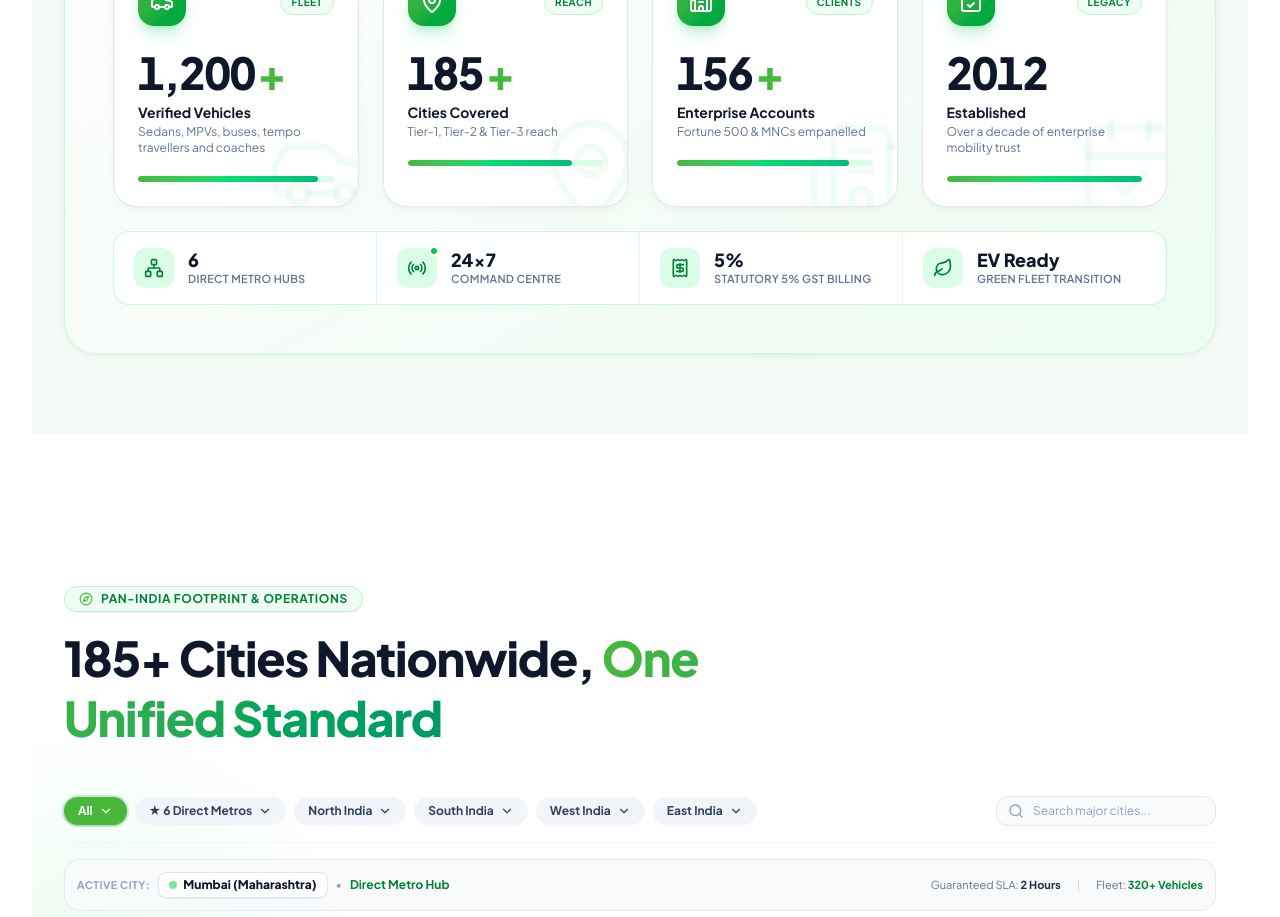
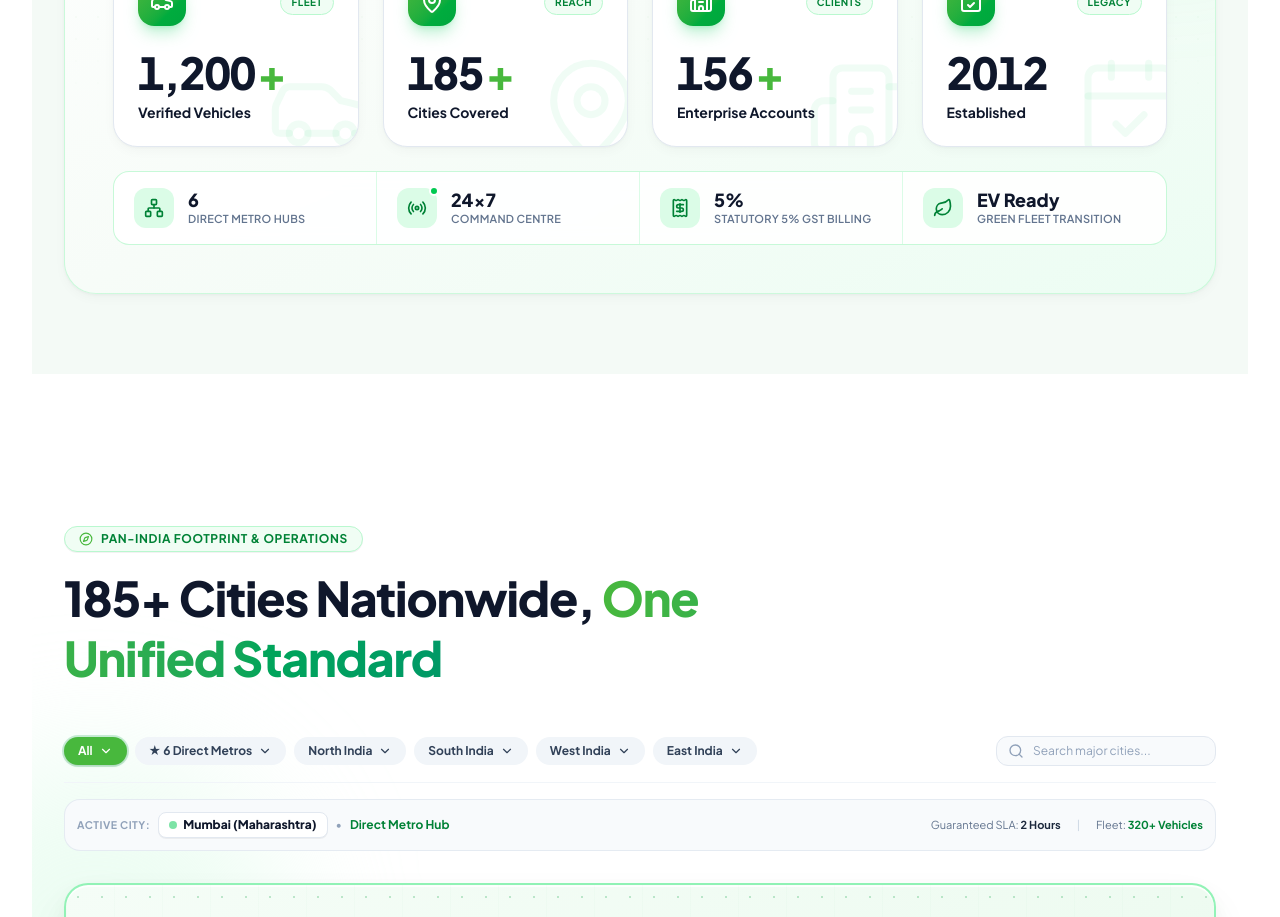
Before and after one commit to DivyaPravinDavane/Speedways, a Next.js app: page / in a window 1280 px wide. Shown: the part 2020-2937 px from the top of the page. Built offline with nearby package versions, Linux system fonts and the light colour scheme.

Commit message:
fix: remove sub-descriptions and progress bars from stats cards

```diff
--- a/src/components/AnimatedStatsGrid.tsx
+++ b/src/components/AnimatedStatsGrid.tsx
@@ -163,20 +163,6 @@ function PrimaryCard({ metric, index, inView }: { metric: PrimaryMetric; index:
             {metric.suffix && <span className="text-[#48B83D]">{metric.suffix}</span>}
           </div>
           <div className="mt-2 text-sm font-bold text-slate-900">{metric.label}</div>
-          <div className="mt-0.5 text-xs text-slate-500">{metric.desc}</div>
-        </div>
-
-        {/* Animated progress bar */}
-        <div className="relative mt-5">
-          <div className="h-1.5 w-full overflow-hidden rounded-full bg-green-100">
-            <div
-              className="h-full rounded-full bg-gradient-to-r from-[#48B83D] via-green-400 to-emerald-500 transition-[width] duration-[1600ms] ease-out"
-              style={{
-                width: inView ? `${metric.progress}%` : "0%",
-                transitionDelay: `${300 + index * 120}ms`,
-              }}
-            />
-          </div>
         </div>
       </div>
     </div>
```
